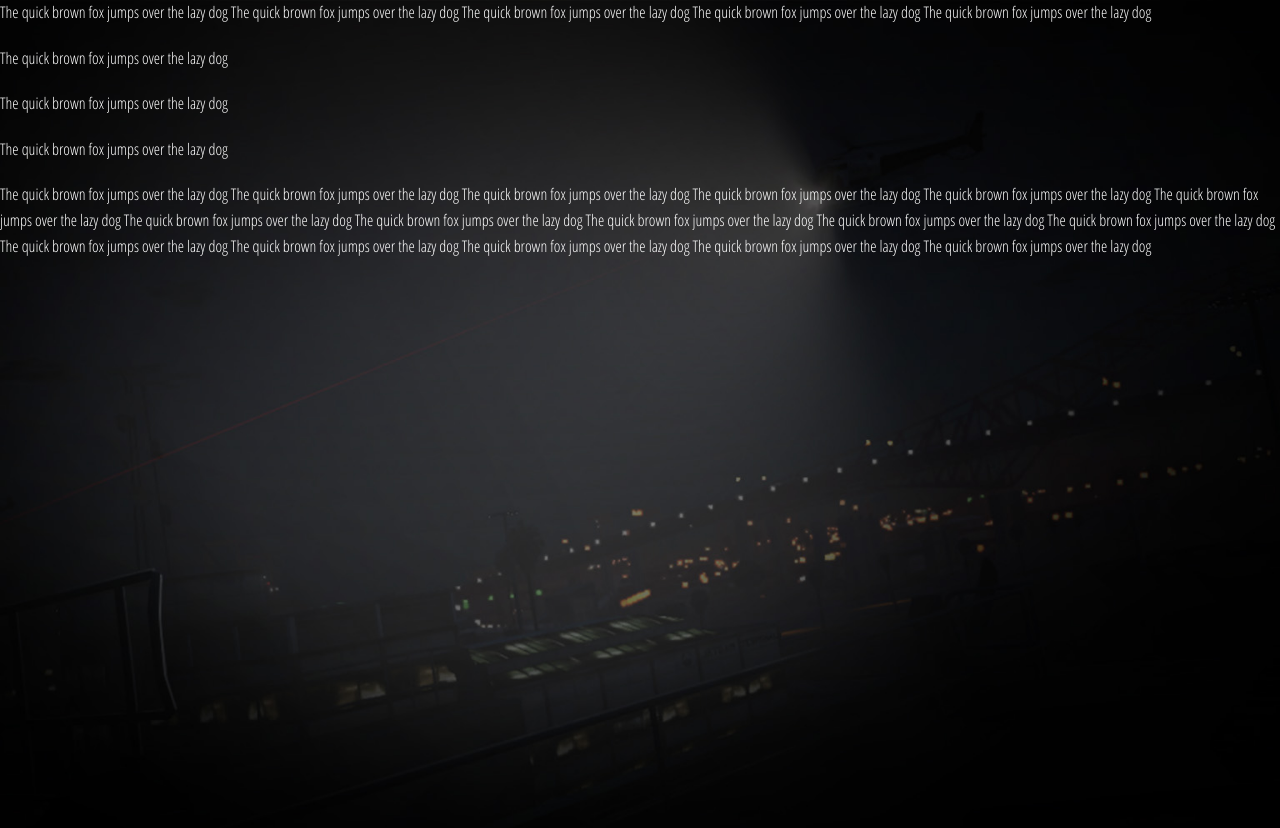
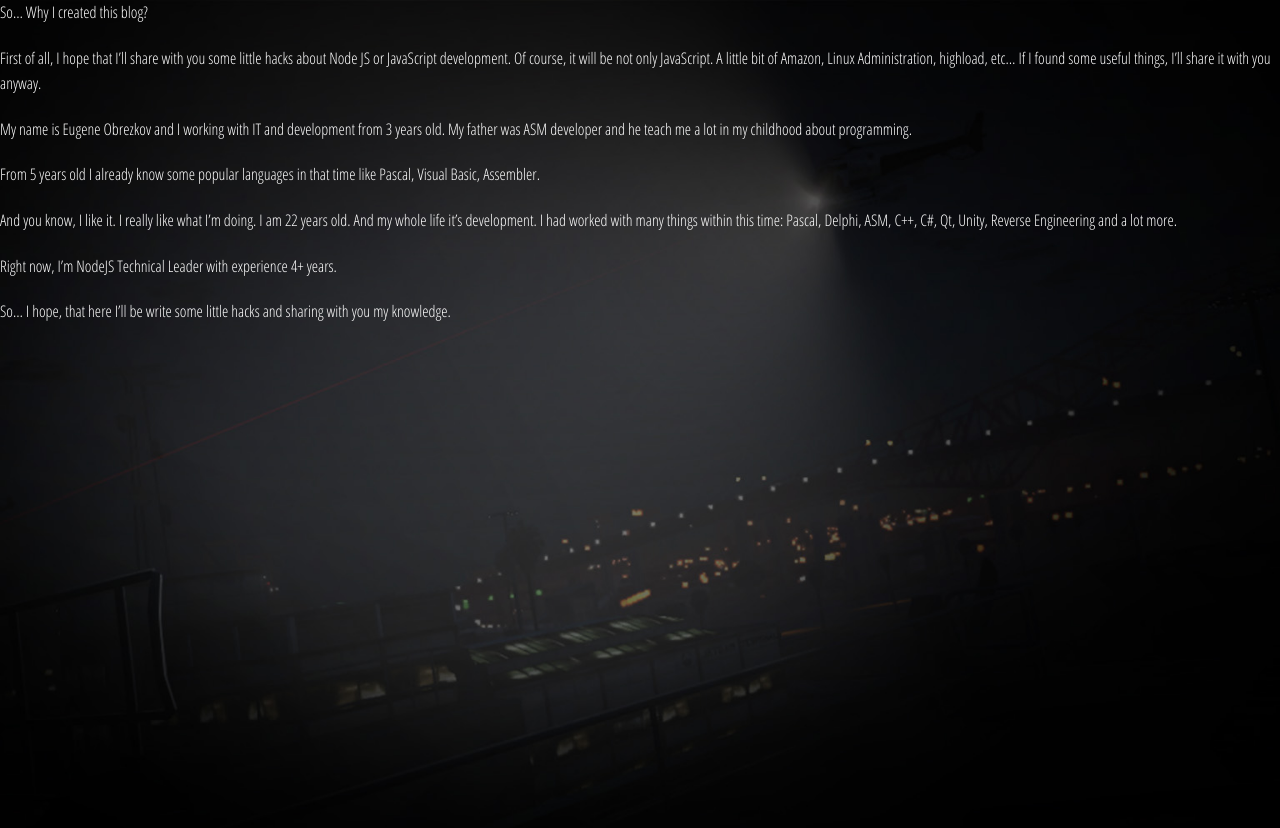
Before and after one commit to ghaiklor/ghaiklor.com, a Jekyll site: the page built from _posts/2015-04-15-introduction.md, in a window 1280 px wide. Shown: the top 828 px of the page. Built offline with Jekyll 4.4.1, drawn with Linux system fonts in a browser that asks for light colours.

Commit message:
Done with blog

```diff
--- a/_posts/2015-04-15-introduction.md
+++ b/_posts/2015-04-15-introduction.md
@@ -1,36 +1,22 @@
 ---
 layout: post
-title: "Introduction to my blog"
+title: "Introduction"
 date: April 15th, 2015
-keywords: "introduction, ghaiklor"
+keywords: "introduction, bio, blog, ghaiklor"
 ---
 
-The quick brown fox jumps over the lazy dog
-The quick brown fox jumps over the lazy dog
-The quick brown fox jumps over the lazy dog
-The quick brown fox jumps over the lazy dog
+So... Why I created this blog?
+
+First of all, I hope that I'll share with you some little hacks about Node JS or JavaScript development. Of course, it will be not only JavaScript. A little bit of Amazon, Linux Administration, highload, etc... If I found some useful things, I'll share it with you anyway.
+
 <!--MORE-->
-The quick brown fox jumps over the lazy dog
 
-The quick brown fox jumps over the lazy dog
+My name is Eugene Obrezkov and I working with IT and development from 3 years old. My father was ASM developer and he teach me a lot in my childhood about programming.
 
-The quick brown fox jumps over the lazy dog
+From 5 years old I already know some popular languages in that time like Pascal, Visual Basic, Assembler.
 
-The quick brown fox jumps over the lazy dog
+And you know, I like it. I really like what I'm doing. I am 22 years old. And my whole life it's development. I had worked with many things within this time: Pascal, Delphi, ASM, C++, C#, Qt, Unity, Reverse Engineering and a lot more.
 
-The quick brown fox jumps over the lazy dog
-The quick brown fox jumps over the lazy dog
-The quick brown fox jumps over the lazy dog
-The quick brown fox jumps over the lazy dog
-The quick brown fox jumps over the lazy dog
-The quick brown fox jumps over the lazy dog
-The quick brown fox jumps over the lazy dog
-The quick brown fox jumps over the lazy dog
-The quick brown fox jumps over the lazy dog
-The quick brown fox jumps over the lazy dog
-The quick brown fox jumps over the lazy dog
-The quick brown fox jumps over the lazy dog
-The quick brown fox jumps over the lazy dog
-The quick brown fox jumps over the lazy dog
-The quick brown fox jumps over the lazy dog
-The quick brown fox jumps over the lazy dog
+Right now, I'm NodeJS Technical Leader with experience 4+ years.
+
+So... I hope, that here I'll be write some little hacks and sharing with you my knowledge.
--- a/assets/css/styles.css
+++ b/assets/css/styles.css
@@ -122,5 +122,6 @@
 }
 
 .blog-page span.post-date {
+  font-size: 2vh;
   color: rgba(0, 0, 0, 0.7);
 }
--- a/index.html
+++ b/index.html
@@ -18,7 +18,6 @@
     <hr/>
 
     <ul class="button-group contacts-group">
-      <li><a href="/about" class="button round contacts-item">About</a></li>
       <li><a href="/blog" class="button round contacts-item">Blog</a></li>
       <li class="vertical-divider hidden-for-small"></li>
       <br class="show-for-small-only"/>
```
Also changed, not shown: about/index.html (deleted, +0 -9 lines), blog/index.html (+13 -11 lines).
